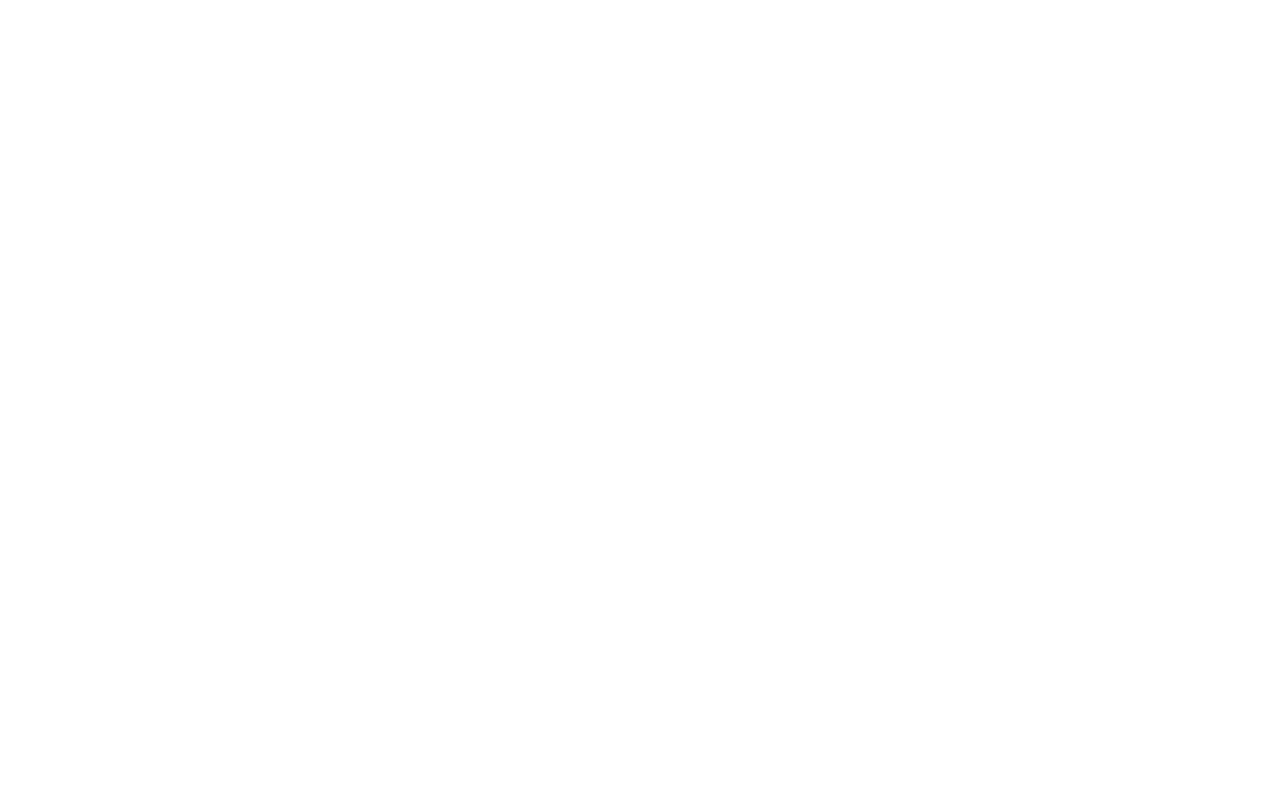
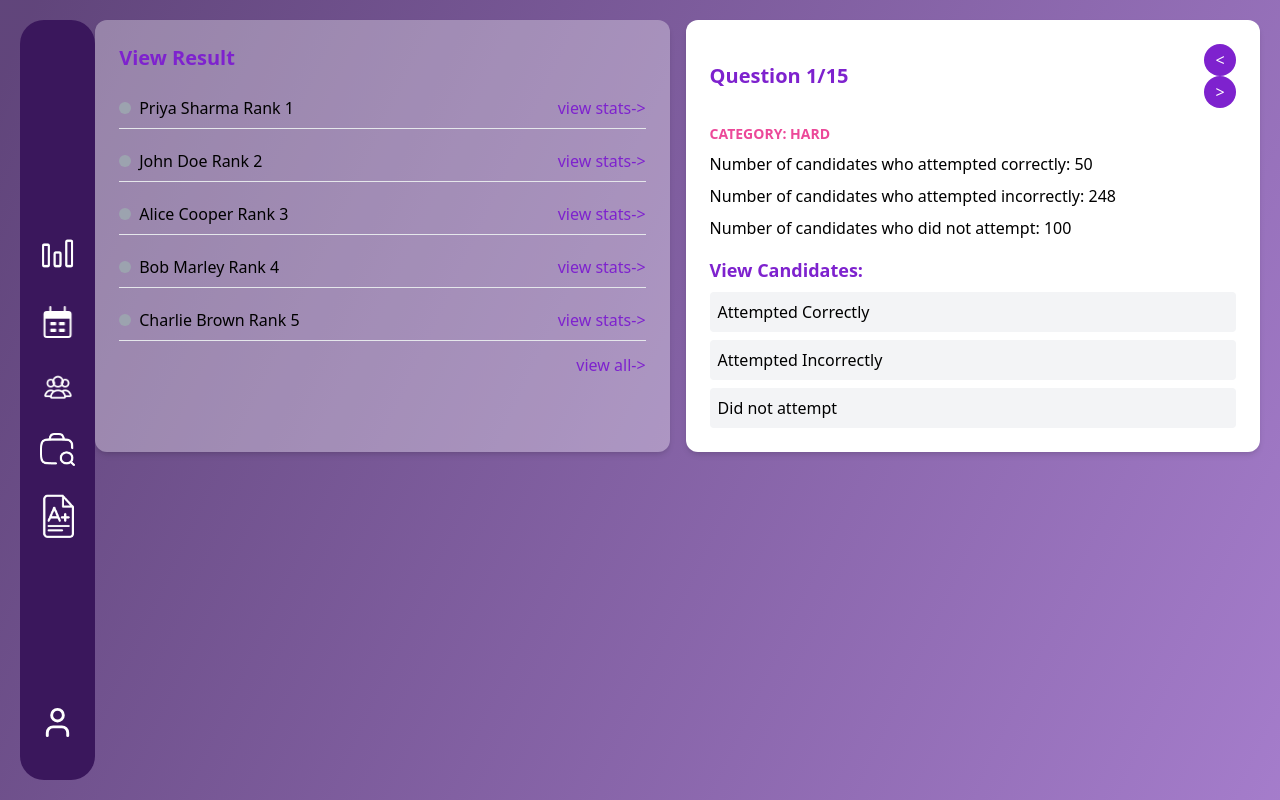
Before and after one commit to srgmnagar/That-s-What-They-Coded, a React (Vite) app in the folder Frontend/HireUp/: page /recruiter/results in a window 1280 px wide. Before the commit this address had no page. Built offline with nearby package versions, Linux system fonts and the light colour scheme.

Commit message:
Add Results page for recruiter with ranking and question statistics

```diff
--- a/Frontend/HireUp/src/App.jsx
+++ b/Frontend/HireUp/src/App.jsx
@@ -15,6 +15,7 @@
 import TestCreation from './Pages/Recruiter/TestCreation';
 import Test from './Pages/Candidate/Test';
 import CandidateDashboard from './Pages/Candidate/CandidateDashboard';
+import Results from './Pages/Recruiter/Results';
 
 
 function App() {
@@ -37,6 +38,7 @@
             <Route path="/recruiter/testedit" element={<TestEdit />} />
             <Route path="/candidate/test" element={<Test />} />
             <Route path="/candidate/dashboard" element={<CandidateDashboard />} />
+            <Route path="/recruiter/results" element={<Results />} />
           </Routes>
 
       </AuthProvider>
--- /dev/null
+++ b/Frontend/HireUp/src/Pages/Recruiter/Results.jsx
@@ -0,0 +1,128 @@
+import React from 'react';
+import Nav from '../../Components/Nav';
+
+function Results() {
+  // Example data for ranking results
+  const results = [
+    { name: 'Priya Sharma', rank: 1 },
+    { name: 'John Doe', rank: 2 },
+    { name: 'Alice Cooper', rank: 3 },
+    { name: 'Bob Marley', rank: 4 },
+    { name: 'Charlie Brown', rank: 5 },
+  ];
+
+  // Example data for question stats
+  const questionStats = {
+    totalQuestions: 15,
+    currentQuestion: 1,
+    category: 'HARD',
+    attemptedCorrectly: 50,
+    attemptedIncorrectly: 248,
+    notAttempted: 100,
+  };
+
+  return (
+    <div
+      style={{
+        background:
+          'linear-gradient(115deg, rgba(38, 0, 74, 0.73) 2.22%, rgba(105, 36, 171, 0.59) 103.12%)',
+        minHeight: '100vh', // Ensure full viewport height
+        display: 'flex',
+        padding: '20px', // Consistent padding
+      }}
+      className="font-sora"
+    >
+      <Nav />
+      <div className="mx-auto flex flex-col items-center w-full max-w-7xl">
+        {/* Header (Optional: Add a title if needed) */}
+        {/* <h1 className="text-3xl font-bold text-white mb-8">Results</h1> */}
+
+        <div className="container mx-auto flex w-full space-x-4">
+          {/* Results Panel */}
+          <div className="bg-[#ffffff54] rounded-xl shadow-md p-6 w-full md:w-1/2">
+            <h2 className="text-xl font-semibold text-purple-700 mb-4">
+              View Result
+            </h2>
+            <div className="space-y-3">
+              {/* Map through the results array */}
+              {results.map((result) => (
+                <div
+                  key={result.rank}
+                  className="flex items-center justify-between py-2 border-b last:border-b-0"
+                >
+                  <div className="flex items-center space-x-2">
+                    <span className="w-3 h-3 rounded-full bg-gray-400"></span>
+                    <span>
+                      {result.name} Rank {result.rank}
+                    </span>
+                  </div>
+                  <span className="text-purple-700 cursor-pointer">
+                    view stats-&gt;
+                  </span>
+                </div>
+              ))}
+              <div className="text-purple-700 cursor-pointer text-right">
+                view all-&gt;
+              </div>
+            </div>
+          </div>
+
+          {/* Question Panel */}
+          <div className="bg-white rounded-xl shadow-md p-6 w-full md:w-1/2">
+            <div className="flex justify-between items-center mb-4">
+              <h2 className="text-xl font-semibold text-purple-700">
+                Question {questionStats.currentQuestion}/{questionStats.totalQuestions}
+              </h2>
+              <div>
+                <button className="bg-purple-700 text-white rounded-full w-8 h-8 flex items-center justify-center">
+                  &lt;
+                </button>
+                <button className="bg-purple-700 text-white rounded-full w-8 h-8 flex items-center justify-center">
+                  &gt;
+                </button>
+              </div>
+            </div>
+            <p className="text-sm text-pink-500 font-bold uppercase mb-2">
+              Category: {questionStats.category}
+            </p>
+            <div className="space-y-2">
+              <p>
+                Number of candidates who attempted correctly:{' '}
+                {questionStats.attemptedCorrectly}
+              </p>
+              <p>
+                Number of candidates who attempted incorrectly:{' '}
+                {questionStats.attemptedIncorrectly}
+              </p>
+              <p>
+                Number of candidates who did not attempt:{' '}
+                {questionStats.notAttempted}
+              </p>
+            </div>
+            <div className="mt-4">
+              <h3 className="text-lg font-semibold text-purple-700 mb-2">
+                View Candidates:
+              </h3>
+              <div className="space-y-2">
+                {[
+                  'Attempted Correctly',
+                  'Attempted Incorrectly',
+                  'Did not attempt',
+                ].map((status, index) => (
+                  <div
+                    key={index}
+                    className="bg-gray-100 p-2 rounded cursor-pointer"
+                  >
+                    {status}
+                  </div>
+                ))}
+              </div>
+            </div>
+          </div>
+        </div>
+      </div>
+    </div>
+  );
+}
+
+export default Results;
```
